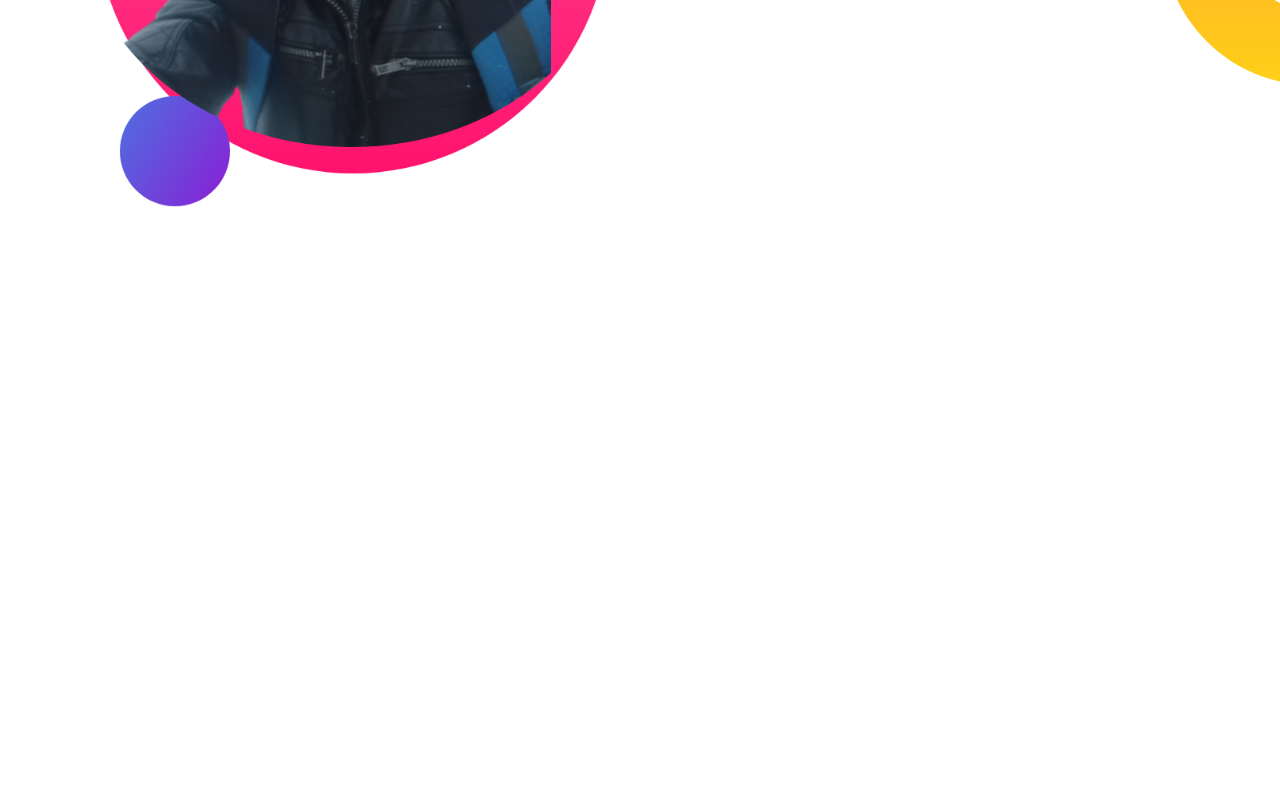
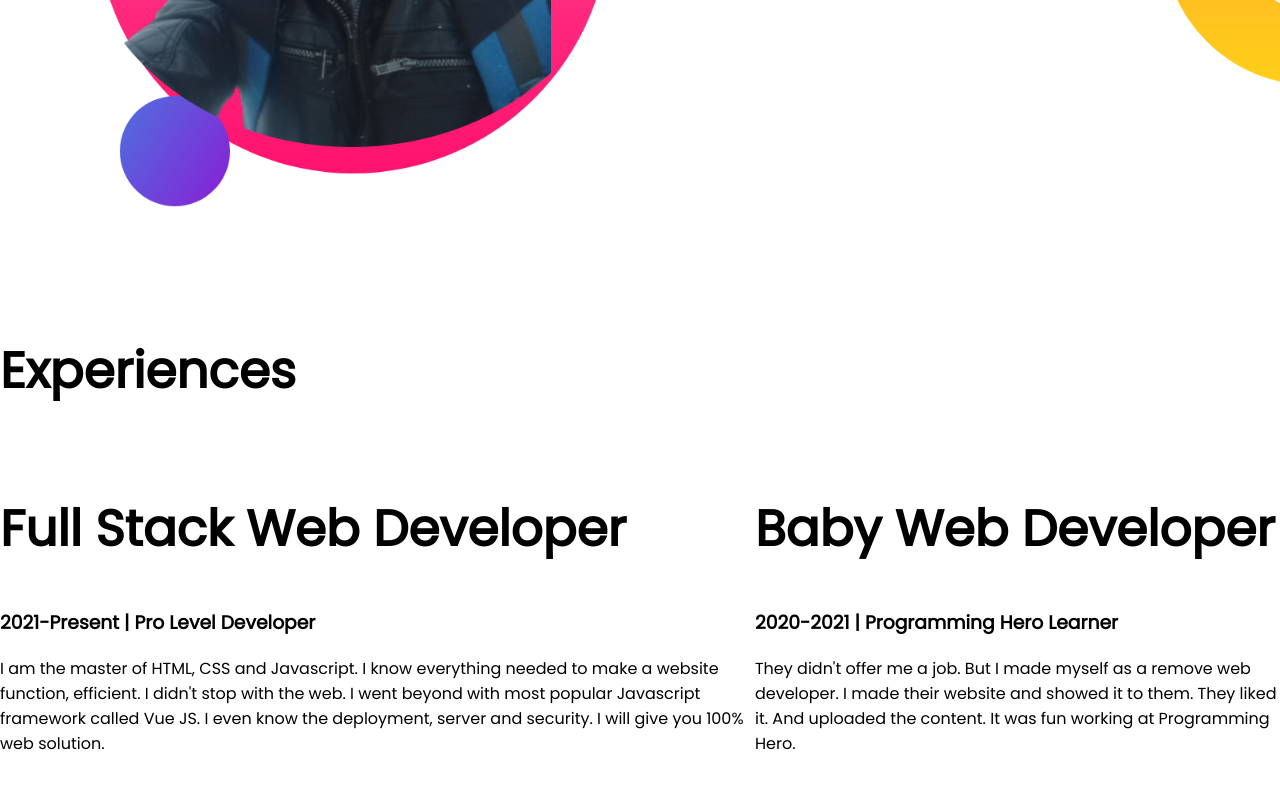
Before and after one commit to arghobhowmik/developer-portfolio1, a plain HTML site: page index.html in a window 1280 px wide. Shown: the part 1034-1822 px from the top of the page. Before the commit the page ends 1368 px from the top, so only its background shows below. Drawn offline with Linux system fonts and the light colour scheme.

Commit message:
third section

```diff
--- a/index.html
+++ b/index.html
@@ -13,7 +13,7 @@
 </head>
 
 <body>
-    <section class="top-banner">
+    <section class="top-banner fiexible-container">
         <div class="half-width">
             <h1>Welcome To</h1>
             <h1><span class="orange">Argho Bhowmik</span> World</h1>
@@ -33,7 +33,7 @@
         </div>
         <div class="half-width"><img src="images/my-bgg.png" alt=""></div>
     </section>
-    <section class="dream-big">
+    <section class="dream-big fiexible-container">
         <div class="half-width"><img src="images/my-bgpic.png" alt=""></div>
         <div class="half-width">
             <h1>Dream Big</h1>
@@ -44,6 +44,26 @@
                 RESUME</a>
         </div>
     </section>
+    <section>
+        <h1>Experiences</h1>
+        <div class="fiexible-container">
+            <div>
+                <h1>Full Stack Web Developer</h1>
+                <h3>2021-Present | Pro Level Developer</h3>
+                <p>I am the master of HTML, CSS and Javascript. I know everything needed to make a website function,
+                    efficient. I didn't stop with the web. I went beyond with most popular Javascript framework called
+                    Vue
+                    JS. I even know the deployment, server and security. I will give you 100% web solution.</p>
+            </div>
+            <div>
+                <h1>Baby Web Developer</h1>
+                <h3>2020-2021 | Programming Hero Learner</h3>
+                <p>They didn't offer me a job. But I made myself as a remove web developer. I made their website and
+                    showed
+                    it to them. They liked it. And uploaded the content. It was fun working at Programming Hero.</p>
+            </div>
+        </div>
+    </section>
 </body>
 
 </html>
--- a/style.css
+++ b/style.css
@@ -8,7 +8,7 @@ h1{
 .orange{
     color: orange;
 }
-section{
+.fiexible-container{
     display: flex;
     margin-bottom: 120px;
 }
```
Also changed, not shown: images/img-remove.png (deleted).
